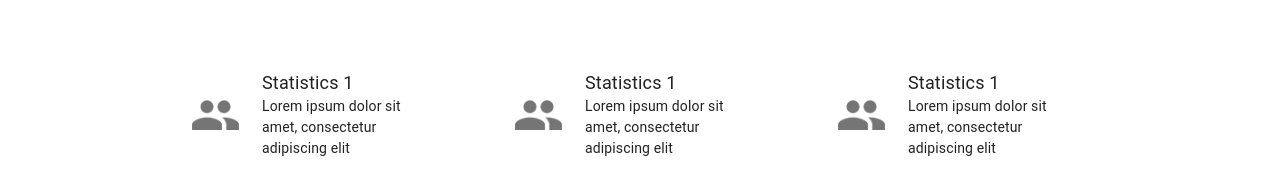
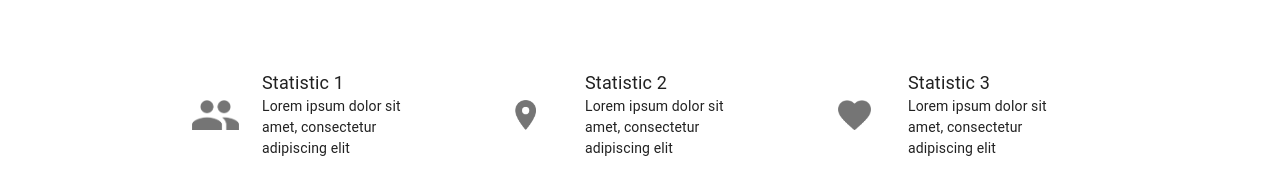
Before and after one commit to dsc-project-mr/mr-fe-external, a Next.js app: page / in a window 1280 px wide. Shown: the part 1345-1525 px from the top of the page. Built offline with nearby package versions, Linux system fonts and the light colour scheme.

Commit message:
refactor: Make stats panel dynamic

```diff
--- a/components/LandingPage/MainSegment/StatsPanel.tsx
+++ b/components/LandingPage/MainSegment/StatsPanel.tsx
@@ -1,6 +1,18 @@
 import { Box, Typography } from '@mui/material'
 
-const StatsPanel = () => {
+interface Props {
+  title: string
+  desc: string
+  cardIcon: CardIcon
+}
+
+export enum CardIcon {
+  PERSON = 'person',
+  LOCATION = 'location',
+  HEART = 'heart',
+}
+
+const StatsPanel = ({ title, desc, cardIcon }: Props) => {
   return (
     <Box
       sx={{
@@ -13,7 +25,7 @@ const StatsPanel = () => {
       <Box width={70}>
         <Box
           component="img"
-          src="/images/landing/statistics/person.png"
+          src={`/images/landing/statistics/${cardIcon}.png`}
           height="30px"
         />
       </Box>
@@ -24,10 +36,8 @@ const StatsPanel = () => {
           width: '170px',
         }}
       >
-        <Typography fontSize={18}>Statistics 1</Typography>
-        <Typography fontSize={14}>
-          Lorem ipsum dolor sit amet, consectetur adipiscing elit
-        </Typography>
+        <Typography fontSize={18}>{title}</Typography>
+        <Typography fontSize={14}>{desc}</Typography>
       </Box>
     </Box>
   )
--- a/components/LandingPage/MainSegment/index.tsx
+++ b/components/LandingPage/MainSegment/index.tsx
@@ -1,5 +1,5 @@
 import { Box, Grid, Typography } from '@mui/material'
-import StatsPanel from './StatsPanel'
+import StatsPanel, { CardIcon } from './StatsPanel'
 import Line from './Line'
 
 const MainSegment = () => {
@@ -66,9 +66,21 @@ const MainSegment = () => {
             indomitable spirit, and are committed to supporting it.
           </Typography>
           <Box width="70%" display="flex" justifyContent="space-between">
-            <StatsPanel />
-            <StatsPanel />
-            <StatsPanel />
+            <StatsPanel
+              title="Statistic 1"
+              desc="Lorem ipsum dolor sit amet, consectetur adipiscing elit"
+              cardIcon={CardIcon.PERSON}
+            />
+            <StatsPanel
+              title="Statistic 2"
+              desc="Lorem ipsum dolor sit amet, consectetur adipiscing elit"
+              cardIcon={CardIcon.LOCATION}
+            />
+            <StatsPanel
+              title="Statistic 3"
+              desc="Lorem ipsum dolor sit amet, consectetur adipiscing elit"
+              cardIcon={CardIcon.HEART}
+            />
           </Box>
         </Box>
       </Grid>
```
